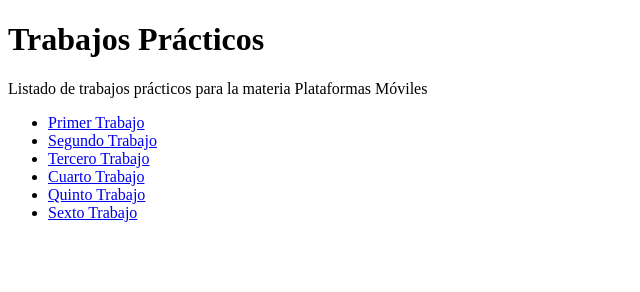
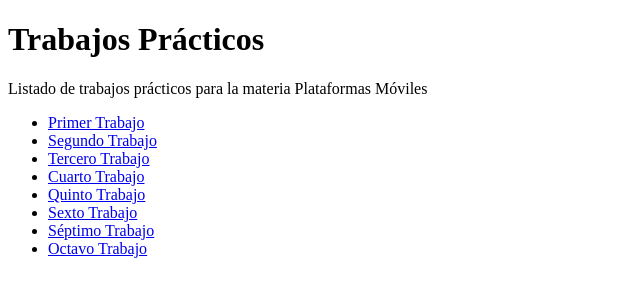
Before and after one commit to Brianzve1/plataformas-moviles-entregas, a plain HTML site: page index.html in a window 1280 px wide. Shown: the whole page, without its empty margins (0-640 px from the left). Drawn offline with Linux system fonts and the light colour scheme.

Commit message:
index.html

```diff
--- a/index.html
+++ b/index.html
@@ -13,6 +13,8 @@
        <li><a href="tp-4/">Cuarto Trabajo</a></li>
        <li><a href="tp-5/">Quinto Trabajo</a></li>
        <li><a href="tp-6/">Sexto Trabajo</a></li>
+       <li><a href="tp-7/">Séptimo Trabajo</a></li>
+       <li><a href="tp-8/">Octavo Trabajo</a></li>
      </ul>
    </body>
 </html>
```
